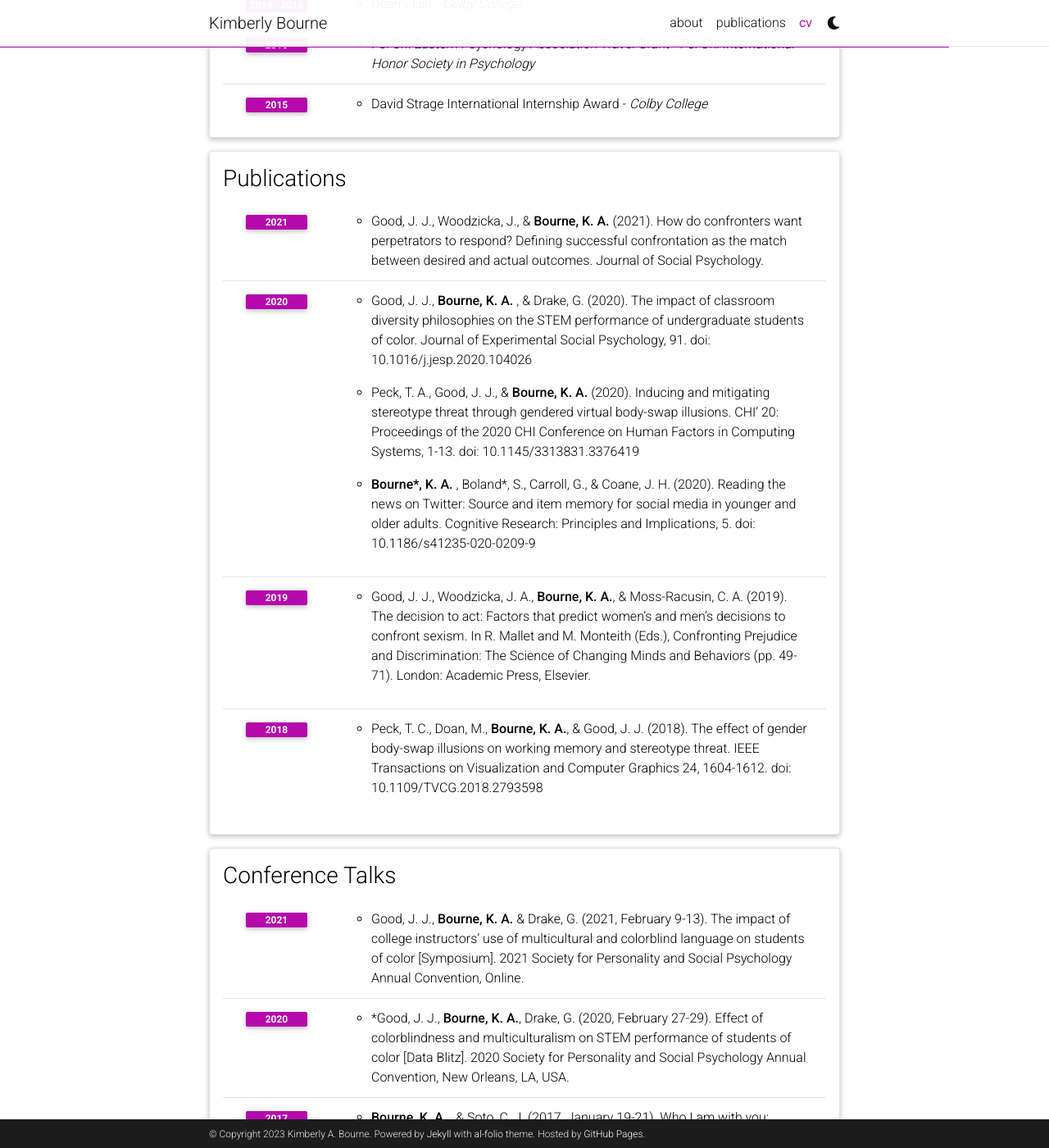
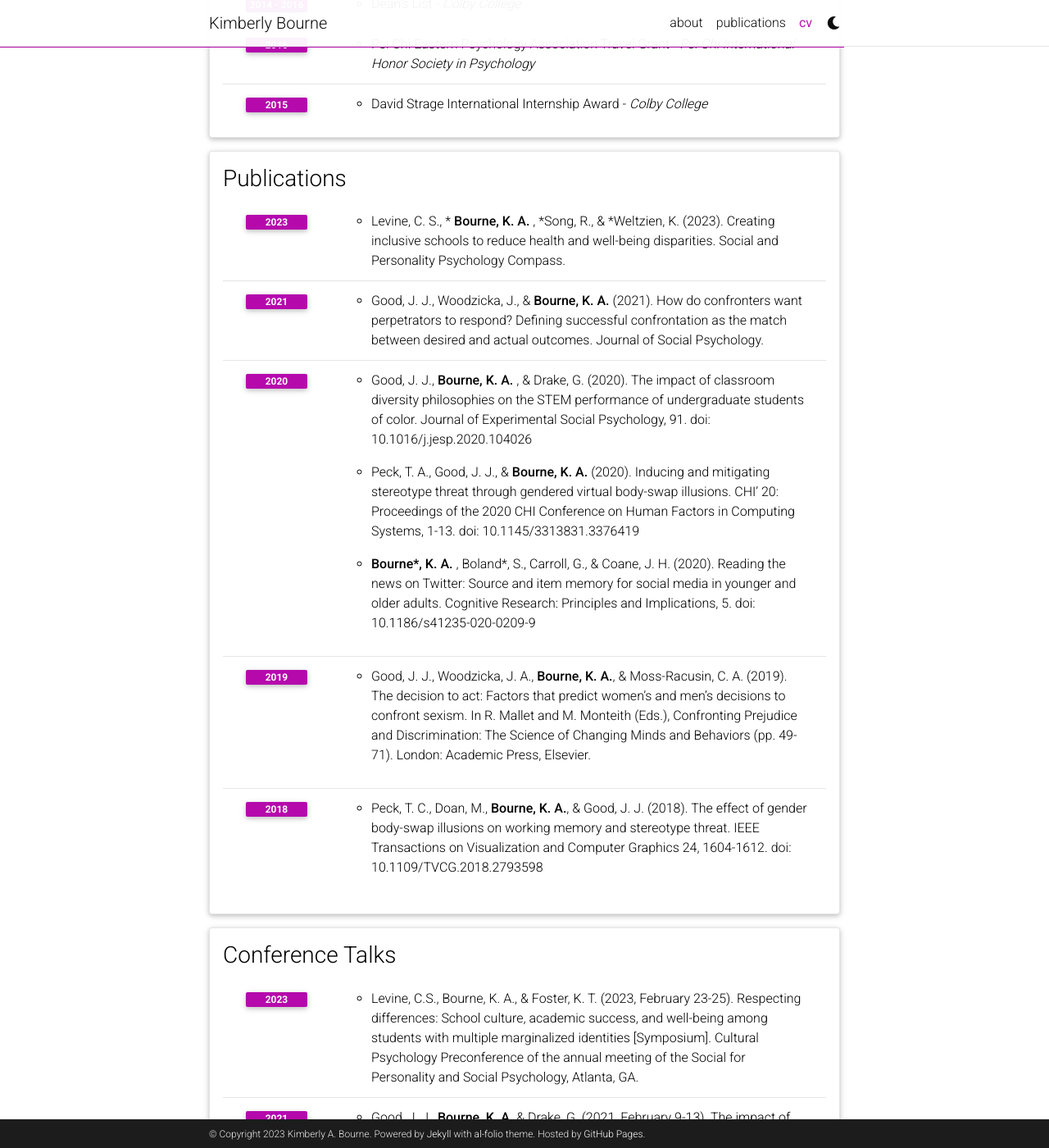
Before and after one commit to kabourne1216/kabourne1216.github.io, a Jekyll site: the page built from _pages/cv.md, in a window 1280 px wide and 1400 px high, scrolled down 1761 px. Shown: the whole window at 82% size. Built offline with Jekyll 4.4.1, drawn with Linux system fonts in a browser that asks for light colours; comment, search, counter and statistics services are not loaded; a style sheet for code colours, icons or effects is not loaded; some of the changed text lies outside the part shown.

Commit message:
Update cv.yml

```diff
--- a/_data/cv.yml
+++ b/_data/cv.yml
@@ -52,7 +52,7 @@
     - year: 2022
       items:
         - Psychology Department Scholar - <em>University of Washington</em>
-        - SPSP Graduate Travel Award - <em>The Society for Personal and Social Psychology</em>
+        - SPSP Graduate Travel Award - <em>The Society for Personality and Social Psychology</em>
     - year: 2021
       items:
         - Barbara Sarason Endowed Fellowship in Psychology - <em>University of Washington</em>
@@ -73,6 +73,9 @@
 - title: Publications
   type: time_table
   contents:
+    - year: 2023
+      items:
+        - "Levine, C. S., * <strong> Bourne, K. A. </strong>, *Song, R., & *Weltzien, K. (2023). Creating inclusive schools to reduce health and well-being disparities. Social and Personality Psychology Compass."
     - year: 2021
       items:
         - "Good, J. J., Woodzicka, J., & <strong> Bourne, K. A. </strong> (2021). How do confronters want perpetrators to respond? Defining successful confrontation as the match between desired and actual outcomes. Journal of Social Psychology."
@@ -90,6 +93,12 @@
 - title: Conference Talks
   type: time_table
   contents:
+    - year: 2023
+      items:
+        - "Levine, C.S., Bourne, K. A., & Foster, K. T. (2023, February 23-25). Respecting differences: School culture,
+academic success, and well-being among students with multiple marginalized identities
+[Symposium]. Cultural Psychology Preconference of the annual meeting of the Social for
+Personality and Social Psychology, Atlanta, GA."
     - year: 2021
       items:
         - "Good, J. J., <strong>Bourne, K. A. </strong> & Drake, G. (2021, February 9-13). The impact of college instructors’ use of
```
